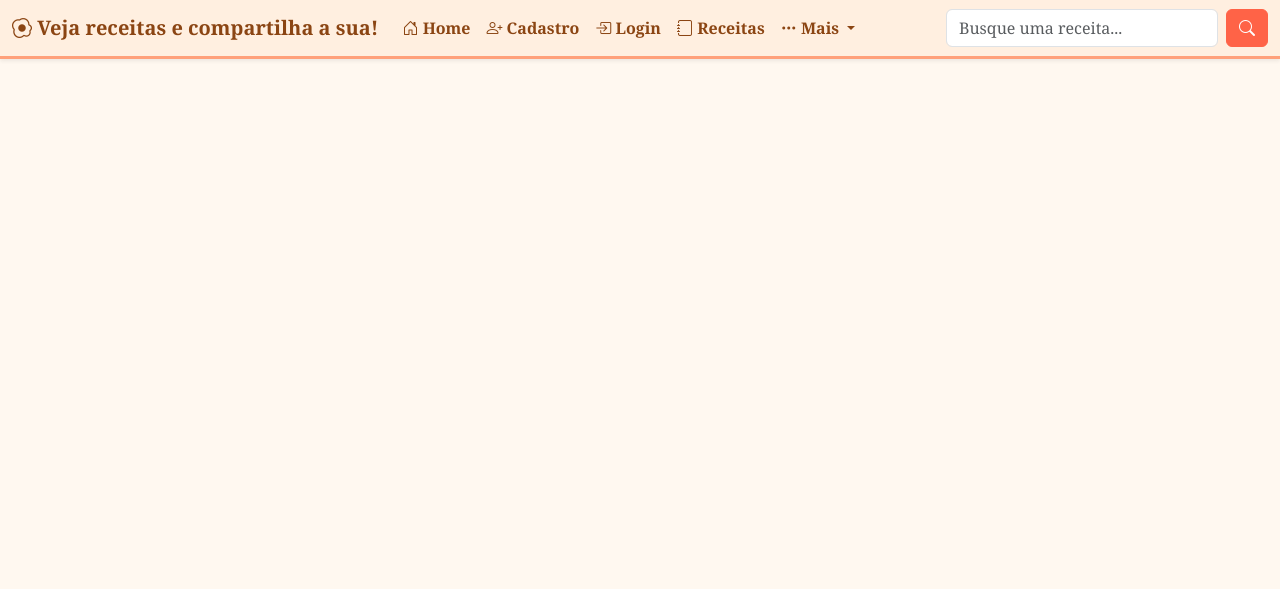
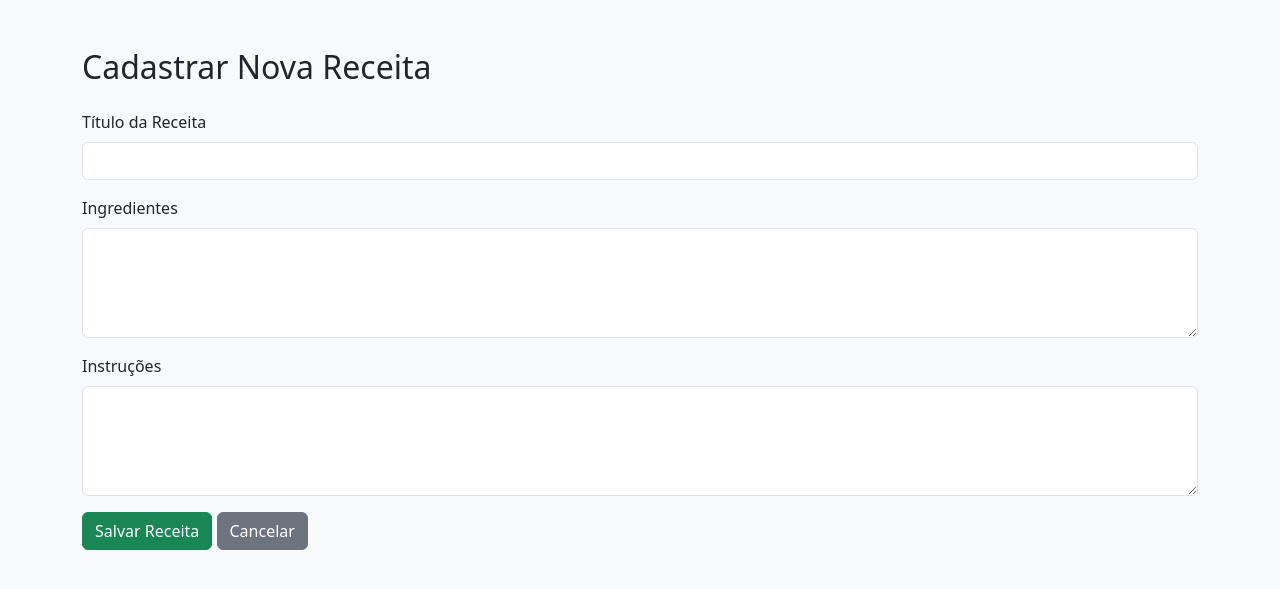
Before and after one commit to joabe7033/sistema_receitas_mvc, a PHP site: the page made by index.php in a window 1280 px wide. Shown: the top 589 px of the page. Run offline with PHP 8.4, Linux system fonts and the light colour scheme; a user stored in the database is signed in.

Commit message:
Adiciona Classes Receita

```diff
--- a/config/Banco.php
+++ b/config/Banco.php
@@ -5,7 +5,8 @@ class Banco {
     public static function getConn() {
         if (self::$conn === null) {
             try {
-                $dsn = 'mysql:host=localhost;dbname=receitacadastrologin;charset=utf8';
+                // $dsn = 'mysql:host=localhost;dbname=receitacadastrologin;charset=utf8';
+                $dsn = 'mysql:host=localhost;port=3307;dbname=receitacadastrologin;charset=utf8';
                 self::$conn = new PDO($dsn, 'root', '', [
                     PDO::ATTR_ERRMODE => PDO::ERRMODE_EXCEPTION,
                     PDO::ATTR_DEFAULT_FETCH_MODE => PDO::FETCH_OBJ
--- /dev/null
+++ b/controller/ReceitaController.php
@@ -0,0 +1,38 @@
+<?php
+    require_once "model/Receita.php";
+    require_once "config/Sessao.php";
+
+    class ReceitaController{
+        public static function novaReceita() {
+        require_once "config/Sessao.php";
+        Sessao::iniciar();
+
+        if ($_SERVER['REQUEST_METHOD'] === 'POST') {
+            $titulo = $_POST['titulo'] ?? '';
+            $ingredientes = $_POST['ingredientes'] ?? '';
+            $instrucoes = $_POST['instrucoes'] ?? '';
+
+            if (empty($titulo) || empty($ingredientes) || empty($instrucoes)) {
+                Sessao::set('erro', 'Todos os campos são obrigatórios!');
+                header("Location: index.php?p=novaReceita");
+                exit;
+            }
+
+            require_once "model/Receita.php";
+            $receita = new Receita($titulo, $ingredientes, $instrucoes);
+            $receita->save();
+
+            Sessao::set('sucesso', 'Receita cadastrada com sucesso!');
+            header("Location: index.php?p=areaUsuario");
+            exit;
+        }
+
+        require "view/NovaReceita.php";
+    }
+
+    public static function listarReceitas() {
+        Sessao::iniciar();
+        $receitas = Receita::findAll();
+        include "view/AreaUsuario.php";
+    }
+}?>
--- a/index.php
+++ b/index.php
@@ -4,10 +4,15 @@
 require_once "config/Banco.php";
 require_once "controller/UsuarioController.php";
 require_once "controller/VerificadorController.php";
+require_once "controller/ReceitaController.php";
 
 // Pega o valor da URL amigável, ex: site.com/cadastro
 $pagina = $_GET['p'] ?? null;
 $url = explode('/', $pagina); // separa por barras
+
+ini_set('display_errors', 1);
+ini_set('display_startup_errors', 1);
+error_reporting(E_ALL);
 
 // Roteamento usando match (PHP 8+)
 match ($url[0]) {
@@ -17,6 +22,7 @@ match ($url[0]) {
     "verificarLogin"=>VerificadorController::verificarLogin(),
     "login"=>UsuarioController::login(),//view
     "areaUsuario"=>UsuarioController::areaUser(),
+    "novaReceita" => ReceitaController::novaReceita(), // Exibe/cadastra nova receita
     default => UsuarioController::home(),
 };
 ?>
--- /dev/null
+++ b/model/Receita.php
@@ -0,0 +1,44 @@
+<?php
+require_once "config/Banco.php";
+
+class Receita {
+    private $id;
+    private $titulo;
+    private $ingredientes;
+    private $instrucoes;
+
+    public function __construct($titulo = null, $ingredientes = null, $instrucoes = null) {
+        $this->titulo = $titulo;
+        $this->ingredientes = $ingredientes;
+        $this->instrucoes = $instrucoes;
+    }
+
+    public function getId() { return $this->id; }
+    public function getTitulo() { return $this->titulo; }
+    public function getIngredientes() { return $this->ingredientes; }
+    public function getInstrucoes() { return $this->instrucoes; }
+
+    public function setTitulo($titulo) { $this->titulo = $titulo; }
+    public function setIngredientes($ingredientes) { $this->ingredientes = $ingredientes; }
+    public function setInstrucoes($instrucoes) { $this->instrucoes = $instrucoes; }
+
+    public function save() {
+        $conn = Banco::getConn();
+        $sql = "INSERT INTO receitas (titulo, ingredientes, instrucoes) VALUES (:titulo, :ingredientes, :instrucoes)";
+        $stmt = $conn->prepare($sql);
+        $stmt->execute([
+            ':titulo' => $this->titulo,
+            ':ingredientes' => $this->ingredientes,
+            ':instrucoes' => $this->instrucoes
+        ]);
+        $this->id = $conn->lastInsertId();
+    }
+
+    public static function findAll() {
+        $conn = Banco::getConn();
+        $sql = "SELECT * FROM receitas ORDER BY id DESC";
+        $stmt = $conn->query($sql);
+        return $stmt->fetchAll(PDO::FETCH_CLASS, 'Receita');
+    }
+}
+?>
--- a/view/AreaUsuario.php
+++ b/view/AreaUsuario.php
@@ -61,7 +61,7 @@ if (!isset($_SESSION['nomeUsuario'])) {
     <div class="container py-5">
         <div class="d-flex justify-content-between align-items-center mb-4">
             <h2>Bem-vindo, <?php echo htmlspecialchars($_SESSION['nomeUsuario']); ?></h2>
-            <button class="btn btn-receita">+ Criar Nova Receita</button>
+            <a href="/sistema_receitas_mvc/index.php?p=novaReceita" class="btn btn-receita">+ Criar Nova Receita</a>
         </div>
 
         <div class="row row-cols-1 row-cols-md-3 g-4">
--- /dev/null
+++ b/view/NovaReceita.php
@@ -0,0 +1,39 @@
+<?php
+    require_once "config/Sessao.php";
+    Sessao::iniciar();
+    $erro = Sessao::get('erro');
+    Sessao::remove('erro');
+?>
+
+<!DOCTYPE html>
+<html lang="pt-BR">
+    <head>
+        <meta charset="UTF-8">
+        <title>Nova Receita</title>
+        <link href="https://cdn.jsdelivr.net/npm/bootstrap@5.3.3/dist/css/bootstrap.min.css" rel="stylesheet">
+    </head>
+    <body class="bg-light">
+        <div class="container mt-5">
+            <h2 class="mb-4">Cadastrar Nova Receita</h2>
+            <?php if ($erro): ?>
+                <div class="alert alert-danger"><?php echo $erro; ?></div>
+            <?php endif; ?>
+            <form method="post" action="index.php?p=novaReceita">
+                <div class="mb-3">
+                    <label for="titulo" class="form-label">Título da Receita</label>
+                    <input type="text" class="form-control" id="titulo" name="titulo" required>
+                </div>
+                <div class="mb-3">
+                    <label for="ingredientes" class="form-label">Ingredientes</label>
+                    <textarea class="form-control" id="ingredientes" name="ingredientes" rows="4" required></textarea>
+                </div>
+                <div class="mb-3">
+                    <label for="instrucoes" class="form-label">Instruções</label>
+                    <textarea class="form-control" id="instrucoes" name="instrucoes" rows="4" required></textarea>
+                </div>
+                <button type="submit" class="btn btn-success">Salvar Receita</button>
+                <a href="index.php?p=areaUsuario" class="btn btn-secondary">Cancelar</a>
+            </form>
+        </div>
+    </body>
+</html>
```
